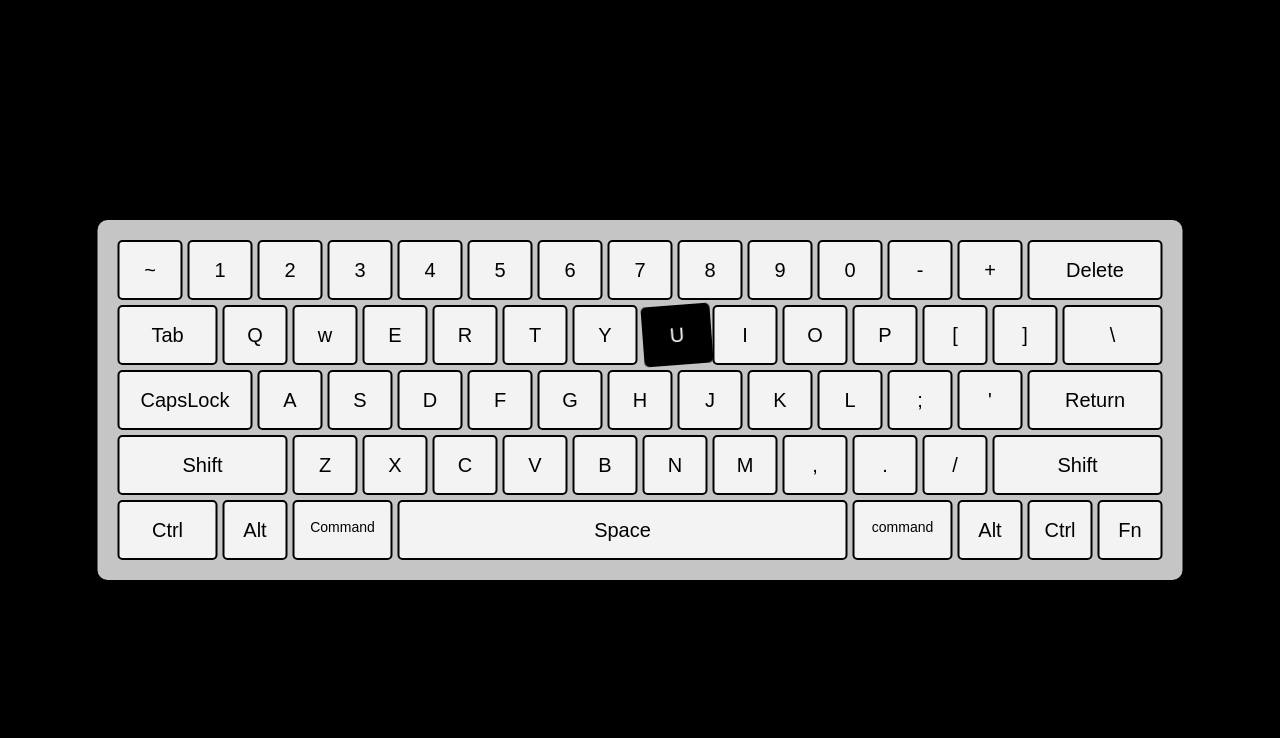
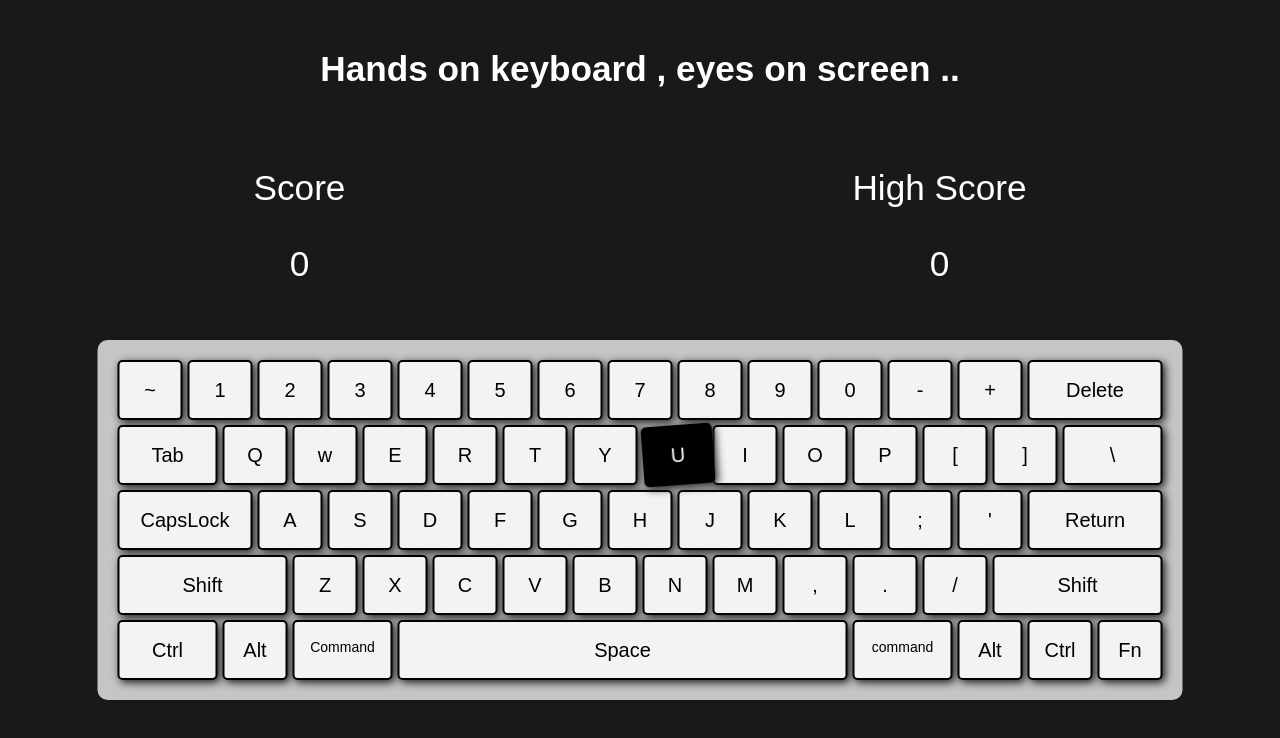
Before and after one commit to RuntimeTerror10/TypeMaster, a plain HTML site: page index.html in a window 1280 px wide. Drawn offline with Linux system fonts and the light colour scheme.

Commit message:
added score feature

```diff
--- a/app.js
+++ b/app.js
@@ -26,6 +26,9 @@ window.addEventListener("keydown", function (e) {
 });
 */
 var randKey = generateRandomKey();
+var score = document.querySelector(".score");
+var highScore = 0;
+var highScoreDisp = document.querySelector(".hi-sc");
 
 window.addEventListener("keydown", function (e) {
   let enteredKey = document.querySelector(`.key[data-key="${e.keyCode}"]`);
@@ -37,8 +40,15 @@ window.addEventListener("keydown", function (e) {
     targetKey.classList.remove("target");
     let nextKey = generateRandomKey();
     randKey = nextKey;
+    score.innerText++;
+    console.log(score);
   } else {
-    console.log("not a match");
+    if (highScore < Number(score.innerText)) {
+      highScore = score.innerText;
+      highScoreDisp.innerText = highScore;
+    }
+    score.innerText = 0;
+    alert("Ahh !! Lost the streak :( \n Try again !!");
   }
 });
 
--- a/index.html
+++ b/index.html
@@ -8,6 +8,17 @@
     <title>TypeMaster</title>
   </head>
   <body>
+    <h2>Hands on keyboard , eyes on screen ..</h2>
+    <div class="score-bd">
+      <div>
+        <div class="score-div">Score</div>
+        <p class="score">0</p>
+      </div>
+      <div class="high-sc">
+        High Score
+        <p class="hi-sc">0</p>
+      </div>
+    </div>
     <div class="keyboard-base">
       <div class="key">~</div>
       <div class="key">1</div>
--- a/style.css
+++ b/style.css
@@ -3,15 +3,39 @@ body {
   padding: 0;
   box-sizing: border-box;
   font-family: Arial, Helvetica, sans-serif;
-  background: #000000;
+  background: #191919;
 }
-
+.score-div {
+  color: white;
+  display: flex;
+  justify-content: center;
+  font-size: 2.2rem;
+  padding-top: 50px;
+}
+.high-sc {
+  color: white;
+  font-size: 2.2rem;
+  padding-top: 50px;
+}
+.score-bd {
+  display: flex;
+  justify-content: space-around;
+}
+.hi-sc {
+  text-align: center;
+}
+.score {
+  color: white;
+  display: flex;
+  justify-content: center;
+  font-size: 2.2rem;
+}
 .keyboard-base {
   max-width: 1085px;
 
   padding: 20px;
   position: absolute;
-  top: 50%;
+  top: 65%;
   left: 50%;
   transform: translate(-50%, -50%);
   background-color: rgb(197, 197, 197);
@@ -31,14 +55,17 @@ body {
   font-size: 20px;
   text-align: center;
   padding-top: 17px;
+  box-shadow: 2.5px 2.5px 8px #191919;
   transition: 0.2s ease-in-out;
 }
+
 .target {
-  width: 65px;
+  width: 67px;
   animation: target 0.3s;
   animation-iteration-count: infinite;
   background: #000000;
   color: white;
+
   transition: 0.2s ease-in-out;
 }
 @keyframes target {
@@ -93,3 +120,9 @@ body {
 .space {
   grid-column: span 13;
 }
+h2 {
+  text-align: center;
+  color: #ffff;
+  padding-top: 20px;
+  font-size: 2.2rem;
+}
```
